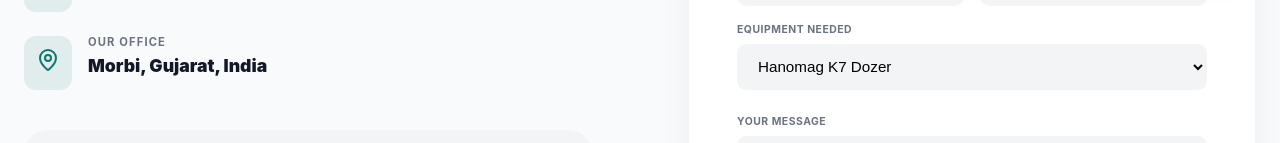
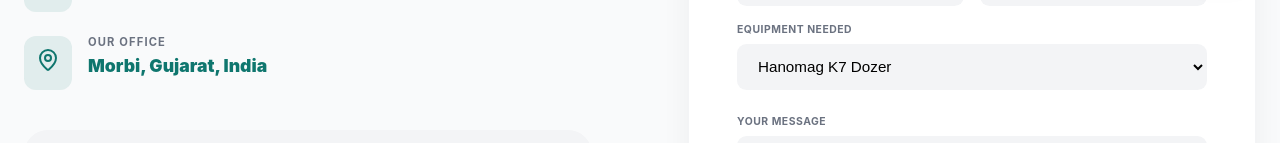
Before and after one commit to Om-5300/Construction-Website---Patel-Engineering-And-Earthmovers, a React (Vite) app: page /contact in a window 1280 px wide. Shown: the part 798-941 px from the top of the page. Built offline with nearby package versions, Linux system fonts and the light colour scheme.

Commit message:
make contact link clickable

```diff
--- a/src/app/pages/Contact.tsx
+++ b/src/app/pages/Contact.tsx
@@ -116,7 +116,16 @@
                   <div className="info-icon"><MapPin size={24} /></div>
                   <div className="info-content">
                     <h4>Our Office</h4>
-                    <p>Morbi, Gujarat, India</p>
+                    <p>
+                      <a
+                        href="https://maps.app.goo.gl/6k4sqnrYkMvmEPEC7"
+                        target="_blank"
+                        rel="noopener noreferrer"
+                        style={{ color: 'var(--primary-teal)', textDecoration: 'none', cursor: 'pointer' }}
+                      >
+                        Morbi, Gujarat, India
+                      </a>
+                    </p>
                   </div>
                 </div>
               </div>
```
